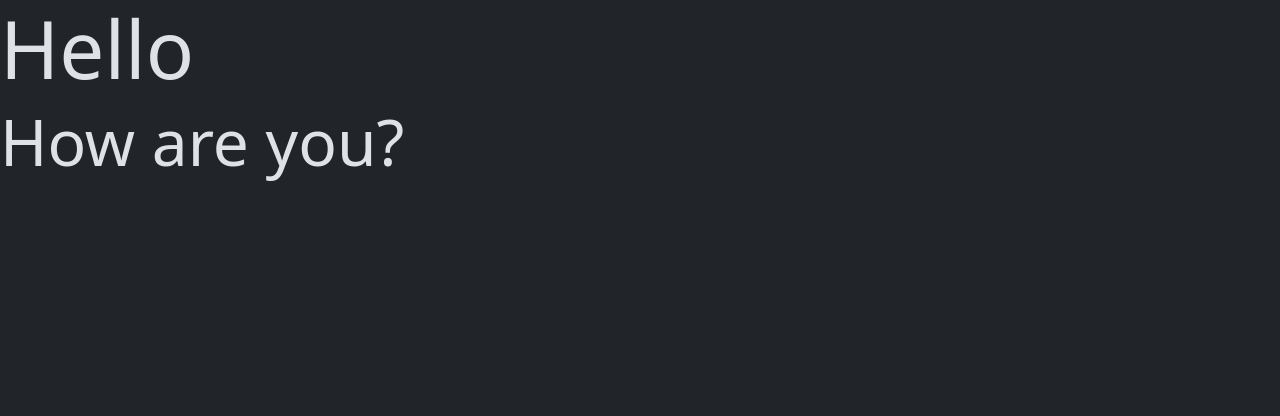
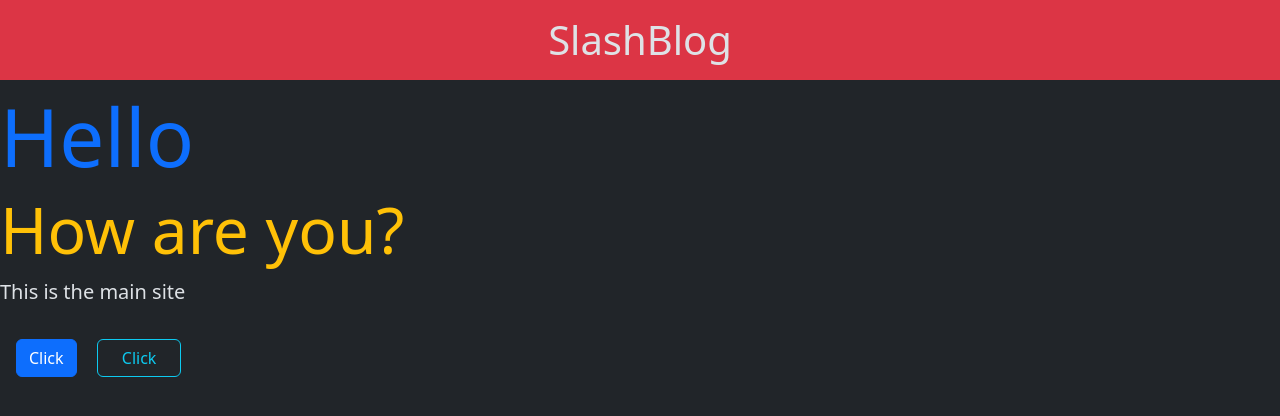
Before and after one commit to alter703/slashblog, a Django app: page / in a window 1280 px wide. Shown: the top 416 px of the page. Run offline with Django 5.2, Linux system fonts and the light colour scheme.

Commit message:
Also styling index.html

```diff
--- a/apps/main/templates/main/index.html
+++ b/apps/main/templates/main/index.html
@@ -3,7 +3,12 @@
 {% block title %}Hello world{% endblock title %}
 
 {% block content %}
-<h1 class="display-1">Hello</h1>
+<p class="h1 text-center bg-danger p-3">SlashBlog</p>
 
-<h1 class="display-3">How are you?</h1>
+<h1 class="display-1 text-primary">Hello</h1>
+<h1 class="display-3 text-warning">How are you?</h1>
+<p class="lead">This is the main site</p>
+
+<a href="#" class="btn btn-primary m-3">Click</a>
+<a href="#" class="btn btn-outline-info px-4">Click</a>
 {% endblock content %}
```
